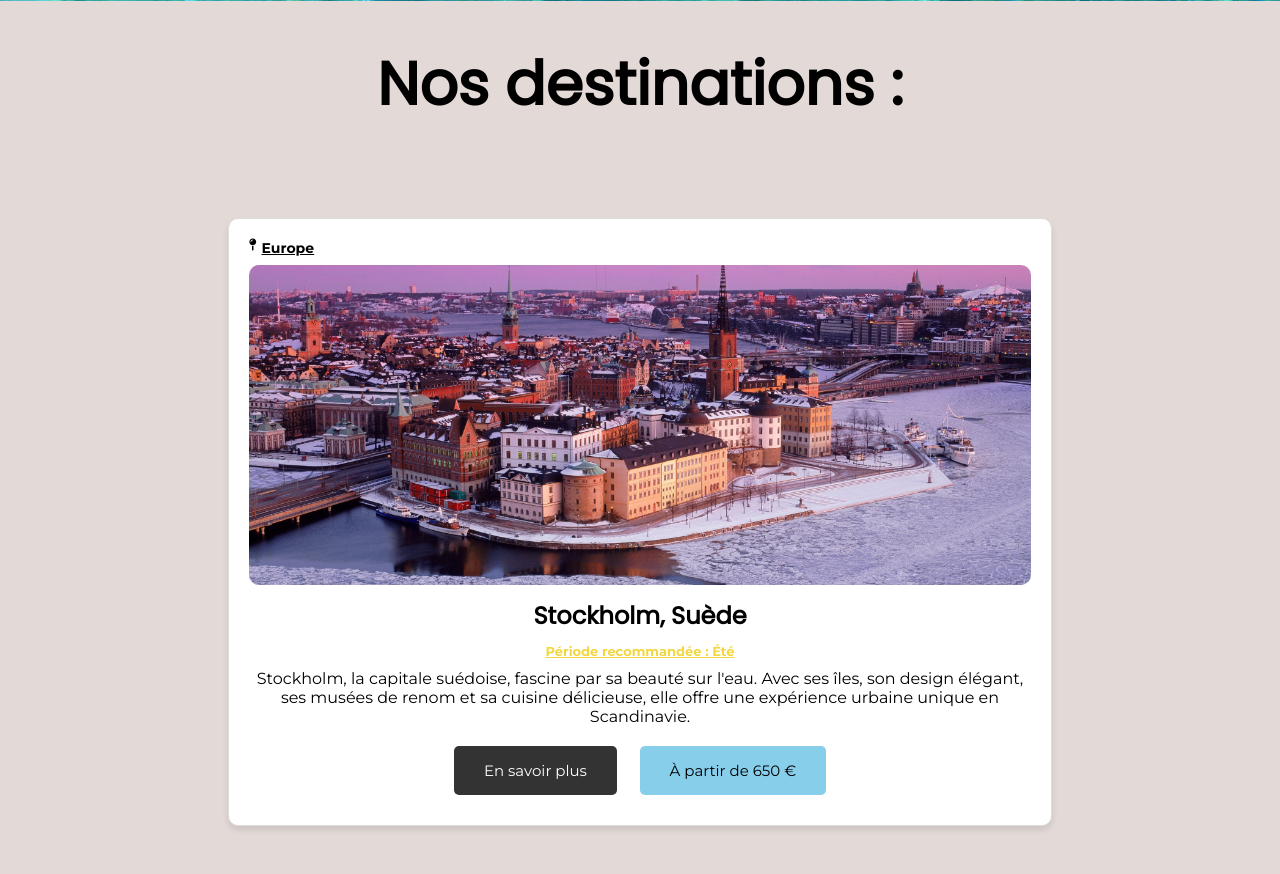
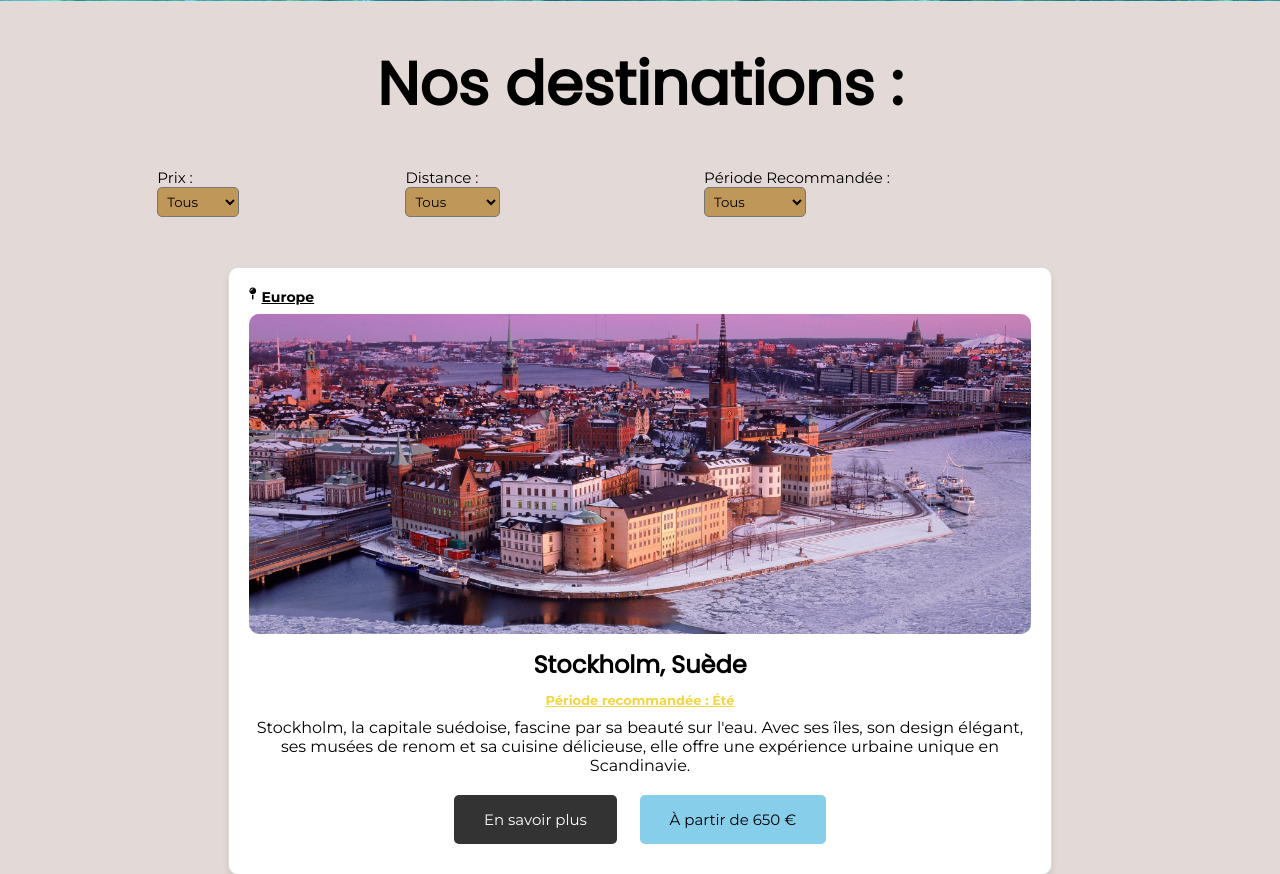
Before and after one commit to LSAleo/site_agence_voyage, a PHP site: page /sejour.html in a window 1280 px wide. Shown: the part 799-1673 px from the top of the page. Run offline with PHP 8.4, Linux system fonts and the light colour scheme; some libraries are stand-ins or nearby versions.

Commit message:
ajout filtres

```diff
--- a/sejour.css
+++ b/sejour.css
@@ -106,6 +106,33 @@ body {
     padding: 3%;
     font-family: 'Poppins', sans-serif;
   }
+
+/* ****************************** DEBUT FILTRAGE *************************** */
+
+.div_filtre{
+  display: flex;
+  flex-direction: row;
+  justify-content: center;
+  align-content: center;
+}
+
+.filtre{
+  font-size: 15px;
+}
+
+.div_de_merde {
+  margin-right: 10%; /* Espacement entre les div div_de_merde */
+}
+
+select {
+  border-radius: 5px; /* Coins arrondis */
+  background-color: #BF9759; /* Couleur de fond */
+  padding: 5px; /* Espacement interne */
+  margin-right: 10%; /* Espacement entre les selects */
+}
+
+
+/* ****************************** FIN FILTRAGE *************************** */
 
 /* ****************************Cards*********************** */
 
--- a/sejour.html
+++ b/sejour.html
@@ -25,6 +25,48 @@
     </section>
 
     <h1 id="titre2">Nos destinations : </h1>
+
+
+    <!--****************************** DEBUT FILTRAGE ***************************-->
+
+  <div class="div_filtre">
+    <div class="div_de_merde">
+    <label for="filtre-prix" class="filtre">Prix :</label>
+    <select id="filtre-prix" class="bouton_filtre">
+        <option value="tous">Tous</option>
+        <option value="bas">-500€</option>
+        <option value="moyen">-1000€</option>
+        <option value="élevé">-1500€</option>
+        <option value="élevé">-2000€</option>
+    </select>
+    </div>
+
+    <br>
+    <div class="div_de_merde">
+    <label for="filtre-distance" class="filtre">Distance :</label>
+    <select id="filtre-distance">
+        <option value="tous">Tous</option>
+        <option value="proche">Proche</option>
+        <option value="moyenne">Moyenne</option>
+        <option value="lointaine">Lointaine</option>
+    </select>
+  </div>
+
+    <br>
+    <div class="div_de_merde">
+    <label for="filtre-periode" class="filtre">Période Recommandée :</label>
+    <select id="filtre-periode">
+        <option value="tous">Tous</option>
+        <option value="été">Été</option>
+        <option value="automne">Automne</option>
+        <option value="hiver">Hiver</option>
+        <option value="printemps">Printemps</option>
+    </select>
+  </div>
+  </div>
+
+<!--****************************** FIN FILTRAGE ***************************-->
+
 <!--****************************** CARTES ***************************-->
     <section class="destination">
 
```
